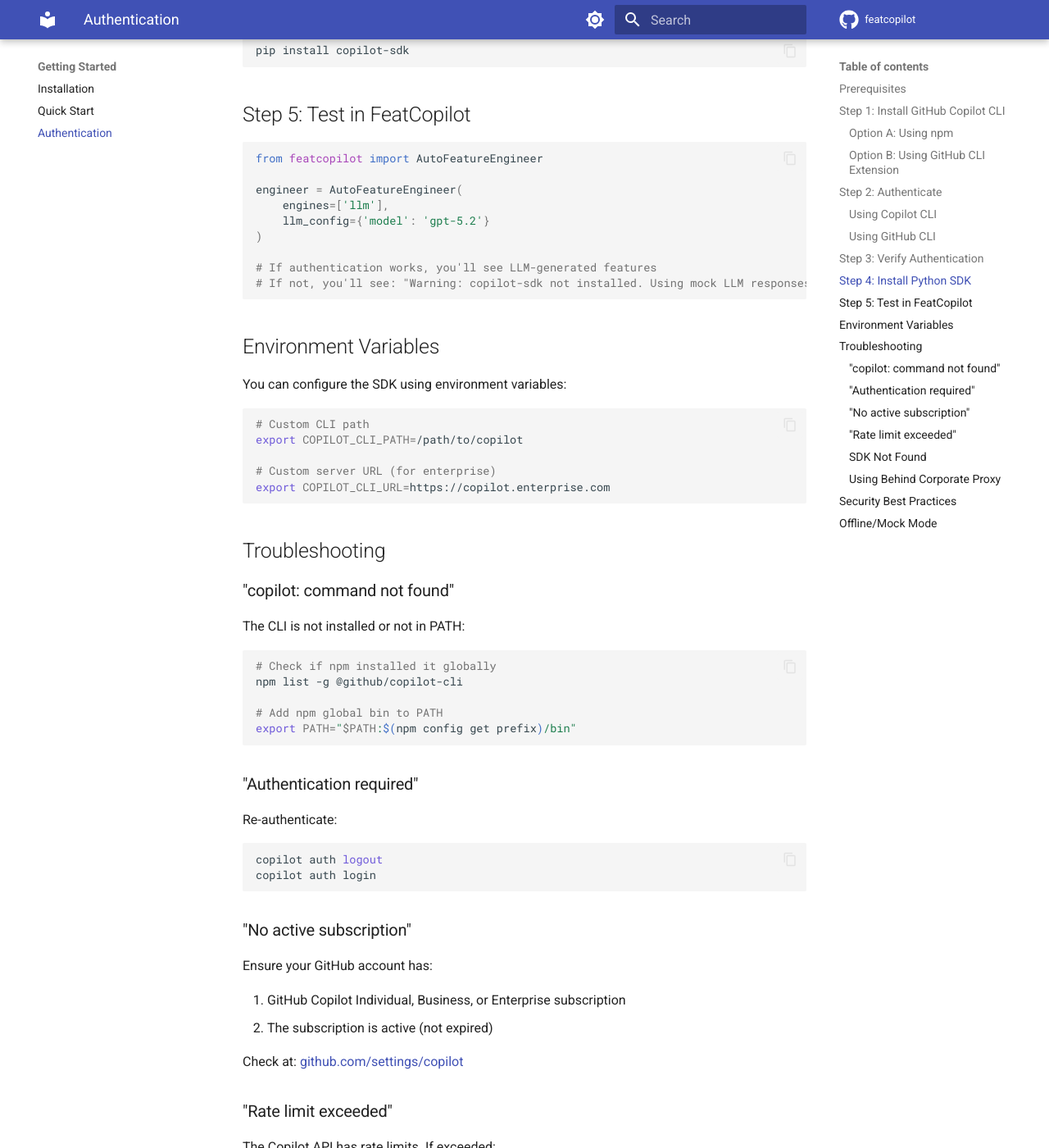
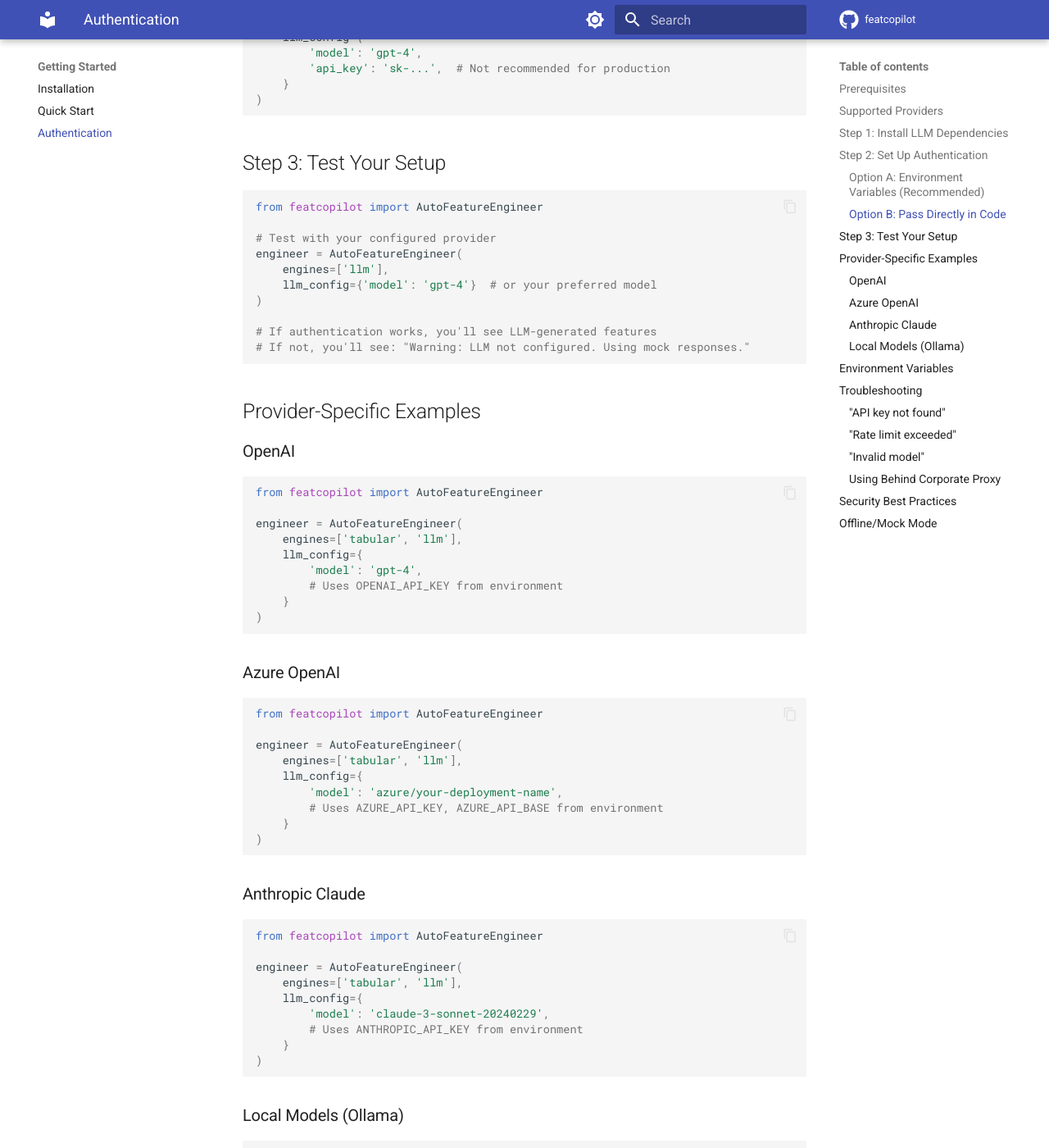
Before and after one commit to thinkall/featcopilot, an MkDocs documentation site: the page built from docs/getting-started/authentication.md, in a window 1280 px wide and 1400 px high, scrolled down 1588 px. Shown: the whole window at 82% size. Built offline with MkDocs 1.6.1 and Material for MkDocs 9.7.7, drawn with Linux system fonts in a browser that asks for light colours; comment, search, counter and statistics services are not loaded; some of the changed text lies outside the part shown.

Commit message:
docs: update to use LiteLLM instead of GitHub Copilot SDK
- Replace all GitHub Copilot SDK references with LiteLLM
- LiteLLM supports 100+ providers (OpenAI, Azure, Anthropic, etc.)
- Update authentication docs with provider-specific examples
- Update installation docs with new dependencies
- Update README, index.md, and examples

````diff
--- a/docs/getting-started/authentication.md
+++ b/docs/getting-started/authentication.md
@@ -1,140 +1,195 @@
 # Authentication
 
-FeatCopilot's LLM features use the GitHub Copilot SDK, which requires authentication with your GitHub account.
+FeatCopilot's LLM features use LiteLLM, which supports 100+ LLM providers including OpenAI, Azure OpenAI, Anthropic, and more.
 
 ## Prerequisites
 
-- **GitHub Account** with an active Copilot subscription
-- **Node.js** (for CLI installation)
 - **Python 3.9+**
+- **API Key** for your chosen LLM provider
 
-## Step 1: Install GitHub Copilot CLI
+## Supported Providers
 
-### Option A: Using npm
+LiteLLM supports many providers out of the box:
+
+| Provider | Environment Variable | Model Example |
+|----------|---------------------|---------------|
+| OpenAI | `OPENAI_API_KEY` | `gpt-4`, `gpt-3.5-turbo` |
+| Azure OpenAI | `AZURE_API_KEY`, `AZURE_API_BASE` | `azure/gpt-4` |
+| Anthropic | `ANTHROPIC_API_KEY` | `claude-3-opus`, `claude-3-sonnet` |
+| Google | `GOOGLE_API_KEY` | `gemini-pro` |
+| AWS Bedrock | AWS credentials | `bedrock/anthropic.claude-v2` |
+| Ollama | (local) | `ollama/llama2` |
+
+[See full list of supported providers](https://docs.litellm.ai/docs/providers)
+
+## Step 1: Install LLM Dependencies
 
 ```bash
-npm install -g @github/copilot-cli
+pip install featcopilot[llm]
 ```
 
-### Option B: Using GitHub CLI Extension
+This installs `litellm` and related dependencies.
+
+## Step 2: Set Up Authentication
+
+### Option A: Environment Variables (Recommended)
 
 ```bash
-# Install GitHub CLI first (if not installed)
-# See: https://cli.github.com/
+# OpenAI
+export OPENAI_API_KEY="sk-..."
 
-# Then install Copilot extension
-gh extension install github/gh-copilot
+# Azure OpenAI
+export AZURE_API_KEY="..."
+export AZURE_API_BASE="https://your-resource.openai.azure.com/"
+export AZURE_API_VERSION="2024-02-15-preview"
+
+# Anthropic
+export ANTHROPIC_API_KEY="sk-ant-..."
 ```
 
-## Step 2: Authenticate
-
-### Using Copilot CLI
-
-```bash
-copilot auth login
-```
-
-This will:
-
-1. Open a browser window
-2. Ask you to log in to GitHub
-3. Authorize the Copilot CLI
-4. Store credentials locally
-
-### Using GitHub CLI
-
-```bash
-gh auth login
-gh copilot auth
-```
-
-## Step 3: Verify Authentication
-
-```bash
-# Test CLI is working
-copilot --version
-
-# Test a simple query
-copilot suggest "hello world in python"
-```
-
-## Step 4: Install Python SDK
-
-```bash
-pip install copilot-sdk
-```
-
-## Step 5: Test in FeatCopilot
+### Option B: Pass Directly in Code
 
 ```python
 from featcopilot import AutoFeatureEngineer
 
 engineer = AutoFeatureEngineer(
+    engines=['tabular', 'llm'],
+    llm_config={
+        'model': 'gpt-4',
+        'api_key': 'sk-...',  # Not recommended for production
+    }
+)
+```
+
+## Step 3: Test Your Setup
+
+```python
+from featcopilot import AutoFeatureEngineer
+
+# Test with your configured provider
+engineer = AutoFeatureEngineer(
     engines=['llm'],
-    llm_config={'model': 'gpt-5.2'}
+    llm_config={'model': 'gpt-4'}  # or your preferred model
 )
 
 # If authentication works, you'll see LLM-generated features
-# If not, you'll see: "Warning: copilot-sdk not installed. Using mock LLM responses."
+# If not, you'll see: "Warning: LLM not configured. Using mock responses."
+```
+
+## Provider-Specific Examples
+
+### OpenAI
+
+```python
+from featcopilot import AutoFeatureEngineer
+
+engineer = AutoFeatureEngineer(
+    engines=['tabular', 'llm'],
+    llm_config={
+        'model': 'gpt-4',
+        # Uses OPENAI_API_KEY from environment
+    }
+)
+```
+
+### Azure OpenAI
+
+```python
+from featcopilot import AutoFeatureEngineer
+
+engineer = AutoFeatureEngineer(
+    engines=['tabular', 'llm'],
+    llm_config={
+        'model': 'azure/your-deployment-name',
+        # Uses AZURE_API_KEY, AZURE_API_BASE from environment
+    }
+)
+```
+
+### Anthropic Claude
+
+```python
+from featcopilot import AutoFeatureEngineer
+
+engineer = AutoFeatureEngineer(
+    engines=['tabular', 'llm'],
+    llm_config={
+        'model': 'claude-3-sonnet-20240229',
+        # Uses ANTHROPIC_API_KEY from environment
+    }
+)
+```
+
+### Local Models (Ollama)
+
+```python
+from featcopilot import AutoFeatureEngineer
+
+# Run Ollama locally first: ollama run llama2
+engineer = AutoFeatureEngineer(
+    engines=['tabular', 'llm'],
+    llm_config={
+        'model': 'ollama/llama2',
+        'api_base': 'http://localhost:11434',
+    }
+)
 ```
 
 ## Environment Variables
 
-You can configure the SDK using environment variables:
+Common environment variables for LiteLLM:
 
 ```bash
-# Custom CLI path
-export COPILOT_CLI_PATH=/path/to/copilot
+# OpenAI
+export OPENAI_API_KEY="sk-..."
 
-# Custom server URL (for enterprise)
-export COPILOT_CLI_URL=https://copilot.enterprise.com
+# Azure OpenAI
+export AZURE_API_KEY="..."
+export AZURE_API_BASE="https://..."
+export AZURE_API_VERSION="2024-02-15-preview"
+
+# Anthropic
+export ANTHROPIC_API_KEY="sk-ant-..."
+
+# Custom proxy/base URL
+export LITELLM_PROXY_BASE_URL="http://your-proxy:8000"
 ```
 
 ## Troubleshooting
 
-### "copilot: command not found"
+### "API key not found"
 
-The CLI is not installed or not in PATH:
+Ensure your API key is set in the environment:
 
 ```bash
-# Check if npm installed it globally
-npm list -g @github/copilot-cli
+# Check if key is set
+echo $OPENAI_API_KEY
 
-# Add npm global bin to PATH
-export PATH="$PATH:$(npm config get prefix)/bin"
+# Set it if missing
+export OPENAI_API_KEY="sk-..."
 ```
-
-### "Authentication required"
-
-Re-authenticate:
-
-```bash
-copilot auth logout
-copilot auth login
-```
-
-### "No active subscription"
-
-Ensure your GitHub account has:
-
-1. GitHub Copilot Individual, Business, or Enterprise subscription
-2. The subscription is active (not expired)
-
-Check at: [github.com/settings/copilot](https://github.com/settings/copilot)
 
 ### "Rate limit exceeded"
 
-The Copilot API has rate limits. If exceeded:
+LLM APIs have rate limits. If exceeded:
 
 - Wait a few minutes before retrying
 - Reduce `max_suggestions` in LLM config
 - Use caching to avoid redundant requests
 
-### SDK Not Found
+### "Invalid model"
+
+Check that you're using the correct model name for your provider:
 
 ```python
-# Error: Warning: copilot-sdk not installed
-pip install copilot-sdk
+# OpenAI models
+'gpt-4', 'gpt-3.5-turbo', 'gpt-4-turbo'
+
+# Azure models (use your deployment name)
+'azure/my-gpt4-deployment'
+
+# Anthropic models
+'claude-3-opus-20240229', 'claude-3-sonnet-20240229'
 ```
 
 ### Using Behind Corporate Proxy
@@ -149,21 +204,21 @@
 
 !!! warning "Security"
 
-    - Never commit credentials to version control
+    - Never commit API keys to version control
     - Use environment variables for sensitive configuration
-    - Regularly rotate authentication tokens
-    - Review Copilot's data handling policies for your organization
+    - Regularly rotate API keys
+    - Review your provider's data handling policies
 
 ## Offline/Mock Mode
 
-If Copilot is unavailable, FeatCopilot automatically falls back to mock responses:
+If LLM is unavailable, FeatCopilot automatically falls back to mock responses:
 
 ```python
 # This works without authentication (uses mock LLM)
 engineer = AutoFeatureEngineer(engines=['tabular', 'llm'])
 
 # You'll see this warning:
-# "Warning: copilot-sdk not installed. Using mock LLM responses."
+# "Warning: LLM not configured. Using mock responses."
 
 # Features will still be generated using heuristics
 X_transformed = engineer.fit_transform(X, y)
````
Also changed, not shown: README.md (+7 -7 lines), benchmarks/README.md (+1 -1 lines), docs/examples/llm-powered.md (+4 -4 lines), docs/getting-started/installation.md (+5 -5 lines), docs/index.md (+5 -5 lines), docs/user-guide/llm-features.md (+23 -34 lines).
